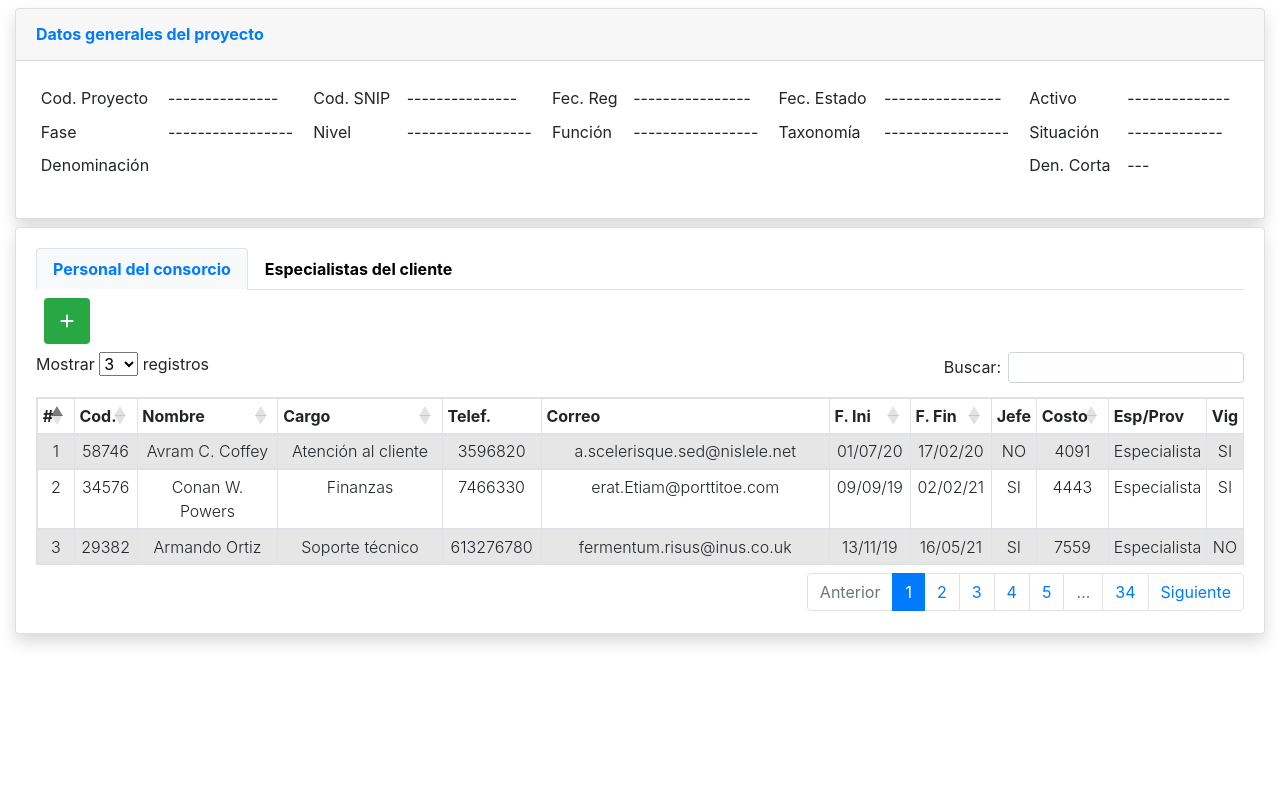
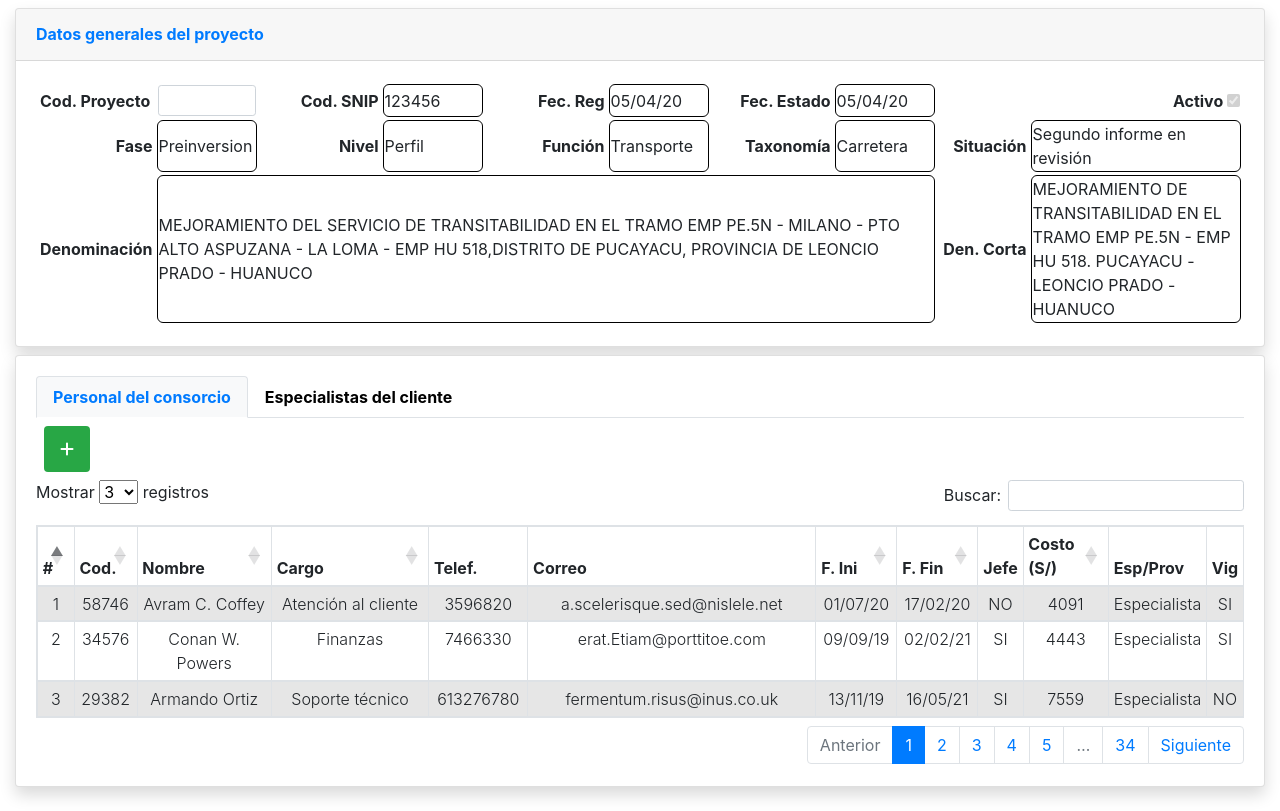
Before and after one commit to gerson248/especialistas, a Django app: page /posts/ in a window 1280 px wide. Before the commit the page ends 645 px from the top, so only its background shows below. Run offline with Django 3.2, Linux system fonts and the light colour scheme; some libraries are stand-ins or nearby versions.

Commit message:
Cambios en la tabla de datos del proyecto

```diff
--- a/empresa/posts/static/posts/estilos.css
+++ b/empresa/posts/static/posts/estilos.css
@@ -39,3 +39,15 @@
 .nav-link{
     color: black !important;
 }
+
+.celdaBordes{
+    /*padding: 5px;*/
+    border:black 1px solid;
+    border-radius: 6px;
+
+}
+table.TablaDatosConsorcio{
+    border-collapse: separate;
+    border-spacing: 3px;
+
+}
--- a/empresa/posts/templates/posts/index.html
+++ b/empresa/posts/templates/posts/index.html
@@ -28,48 +28,50 @@
 
                 <!--Muestra de datos-->
                 <div class=" card-body">
-                    <table class="table table-sm table-borderless">
-                        <tr>
-                            <td>Cod. Proyecto</td>
+                    <div class="table-responsive">
+                        <table id="TablaDatosConsorcio" class=" TablaDatosConsorcio ">          <!--table table-sm -->
+                            <tr>
+                                <td class="font-weight-bold">Cod. Proyecto</td>
                                 <td>
-                                ---------------
+                                    <input type="search" class="form-control form-control-sm" id="CodigoProyecto">
                                 </td>
-                            <td>Cod. SNIP</td>
-                            <td>
-                                ---------------
+                                <td class="font-weight-bold text-right" width="120px">Cod. SNIP</td>
+                                <td class ="celdaBordes" width="100px">
+                                    123456
                                 </td>
-                            <td>Fec. Reg</td>
-                            <td>
-                                ----------------
+                                <td class="font-weight-bold text-right" width="120px">Fec. Reg</td>
+                                <td class ="celdaBordes" width="100px">
+                                    05/04/20
                                 </td>
-                            <td>Fec. Estado</td>
-                            <td>
-                                ----------------
+                                <td class="font-weight-bold text-right" width="120px">Fec. Estado</td>
+                                <td class ="celdaBordes" width="100px">
+                                    05/04/20
                                 </td>
-                            <td>Activo</td>
-                            <td>
-                                --------------
+                                <td colspan="2" class="font-weight-bold text-right">Activo <input type="checkbox" id="checkActivo" checked disabled/>
                                 </td>
-                        </tr>
-                        <tr>
-                            <td>Fase</td>
-                            <td>-----------------</td>
-                            <td>Nivel</td>
-                            <td>-----------------</td>
-                            <td>Función</td>
-                            <td>-----------------</td>
-                            <td>Taxonomía</td>
-                            <td>-----------------</td>
-                            <td>Situación</td>
-                            <td>-------------</td>
-                        </tr>
-                        <tr>
-                            <td>Denominación</td>
-                            <td colspan="7"></td>
-                            <td>Den. Corta</td>
-                            <td>---</td>
+
+
+                            </tr>
+                            <tr>
+                                <td class="font-weight-bold text-right" >Fase</td>
+                                <td class ="celdaBordes" height="33px" width="100px">Preinversion</td>
+                                <td class="font-weight-bold text-right">Nivel</td>
+                                <td class ="celdaBordes">Perfil</td>
+                                <td class="font-weight-bold text-right">Función</td>
+                                <td class ="celdaBordes">Transporte</td>
+                                <td class="font-weight-bold text-right">Taxonomía</td>
+                                <td class ="celdaBordes">Carretera</td>
+                                <td class=" font-weight-bold text-right">Situación</td>
+                                <td class ="celdaBordes">Segundo informe en revisión</td>
+                            </tr>
+                            <tr>
+                                <td class="font-weight-bold">Denominación</td>
+                                <td colspan="7" class ="celdaBordes">MEJORAMIENTO DEL SERVICIO DE TRANSITABILIDAD EN EL TRAMO EMP PE.5N - MILANO - PTO ALTO ASPUZANA - LA LOMA - EMP HU 518,DISTRITO DE PUCAYACU, PROVINCIA DE LEONCIO PRADO - HUANUCO</td>
+                                <td class="font-weight-bold text-right" width="90px">Den. Corta</td>
+                                <td colspan="2" class ="celdaBordes">MEJORAMIENTO DE TRANSITABILIDAD EN EL TRAMO EMP PE.5N - EMP HU 518. PUCAYACU -LEONCIO PRADO - HUANUCO</td>
                             </tr>
                         </table>
+                    </div>
                 </div><!-- Fin de muestra de Datos -->
 			</div><!-- Fin de datos generales del proyecto -->
 
@@ -111,7 +113,7 @@
                                                     <th scope="col">F. Ini</th>
                                                     <th scope="col">F. Fin</th>
                                                     <th scope="col">Jefe</th>
-                                                    <th scope="col">Costo</th>
+                                                    <th scope="col">Costo (S/)</th>
                                                     <th scope="col">Esp/Prov</th>
                                                     <th scope="col">Vig</th>
                                                 </tr>
```
Lines whose indentation alone changed are shown as unchanged.
